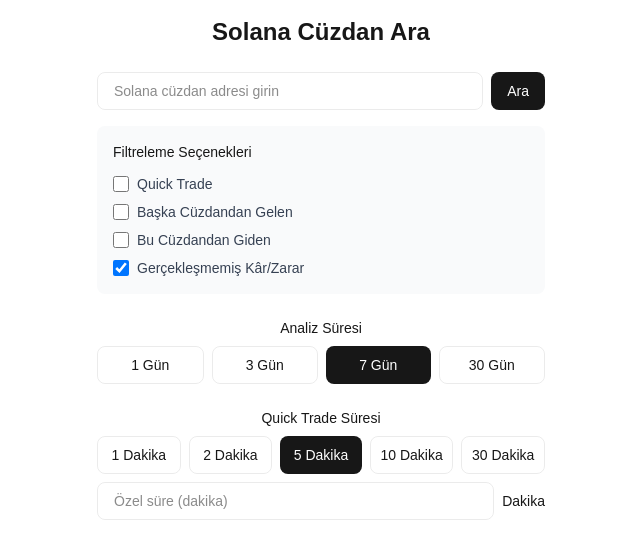
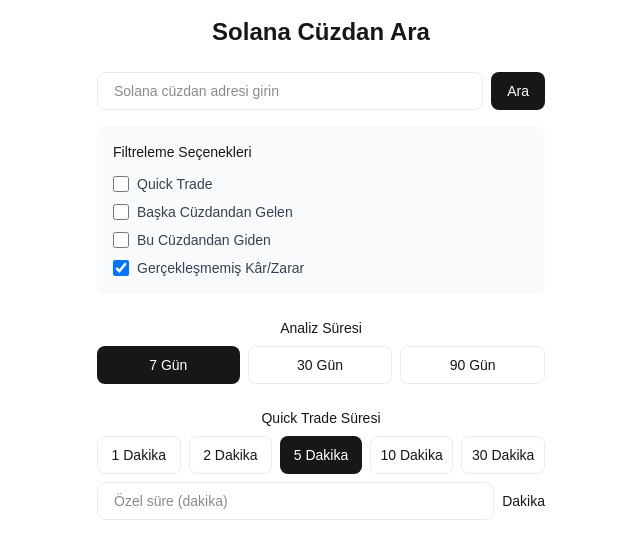
Before and after one commit to dogukandogru/eren-frontend, a Next.js app: page / in a window 1280 px wide. Shown: the top 558 px of the page, without its empty margins (319-959 px from the left). Built offline with nearby package versions, Linux system fonts and the light colour scheme.

Commit message:
90 gün eklendi

```diff
--- a/src/app/page.tsx
+++ b/src/app/page.tsx
@@ -47,7 +47,7 @@
 
 export default function Home() {
   const [walletAddress, setWalletAddress] = useState("");
-  const [analysisPeriod, setAnalysisPeriod] = useState<1 | 3 | 7 | 30>(7);
+  const [analysisPeriod, setAnalysisPeriod] = useState<7 | 30 | 90>(7);
   const [quickTradeDuration, setQuickTradeDuration] = useState<1 | 2 | 5 | 10 | 30 | number>(5);
   const [customDuration, setCustomDuration] = useState("");
   const [loading, setLoading] = useState(false);
@@ -108,7 +108,7 @@
     }
   };
 
-  const handlePeriodChange = (period: 1 | 3 | 7 | 30) => {
+  const handlePeriodChange = (period: 7 | 30 | 90) => {
     setAnalysisPeriod(period);
   };
 
@@ -239,17 +239,15 @@
         <div className="mt-6">
           <p className="text-sm font-medium mb-2 text-center">Analiz Süresi</p>
           <div className="flex justify-between gap-2">
-            {[1, 3, 7, 30].map((period) => (
+            {[7, 30, 90].map((period) => (
               <button
                 key={period}
-                onClick={() => handlePeriodChange(period as 1 | 3 | 7 | 30)}
+                onClick={() => handlePeriodChange(period as 7 | 30 | 90)}
                 className={`flex-1 py-2 text-sm font-medium rounded-lg transition-colors ${
                   analysisPeriod === period
                     ? "bg-foreground text-background"
                     : "bg-transparent border border-black/[.08] dark:border-white/[.145] hover:bg-black/[.05] dark:hover:bg-white/[.06]"
                 }`}
-                aria-pressed={analysisPeriod === period}
-                tabIndex={0}
               >
                 {period} Gün
               </button>
```
